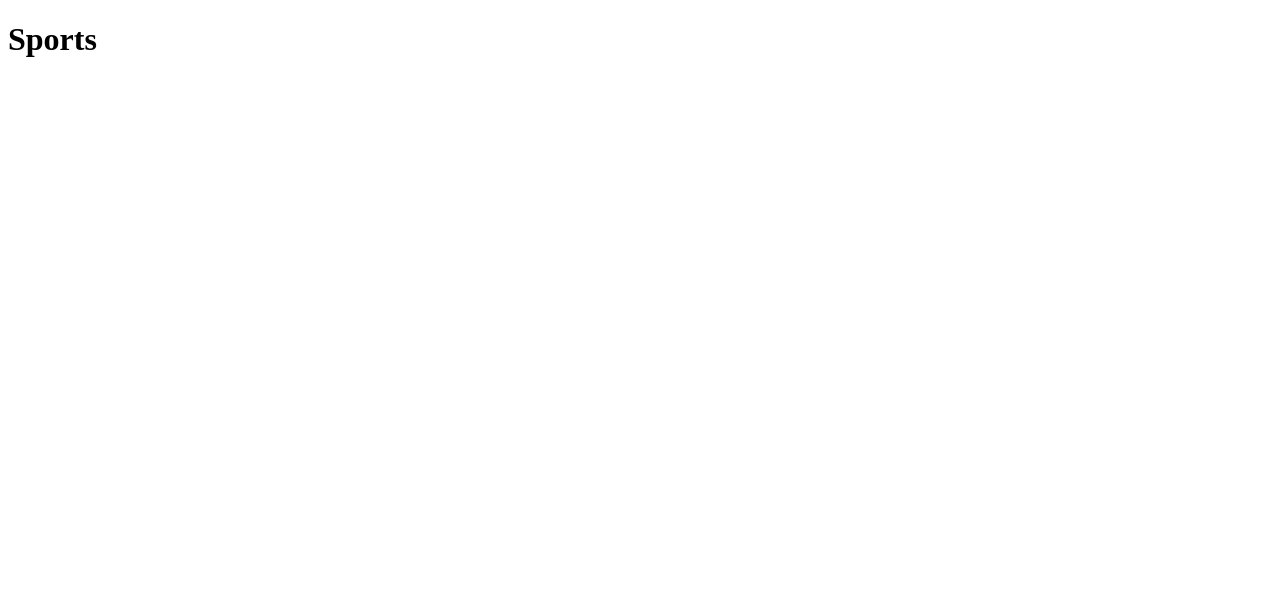
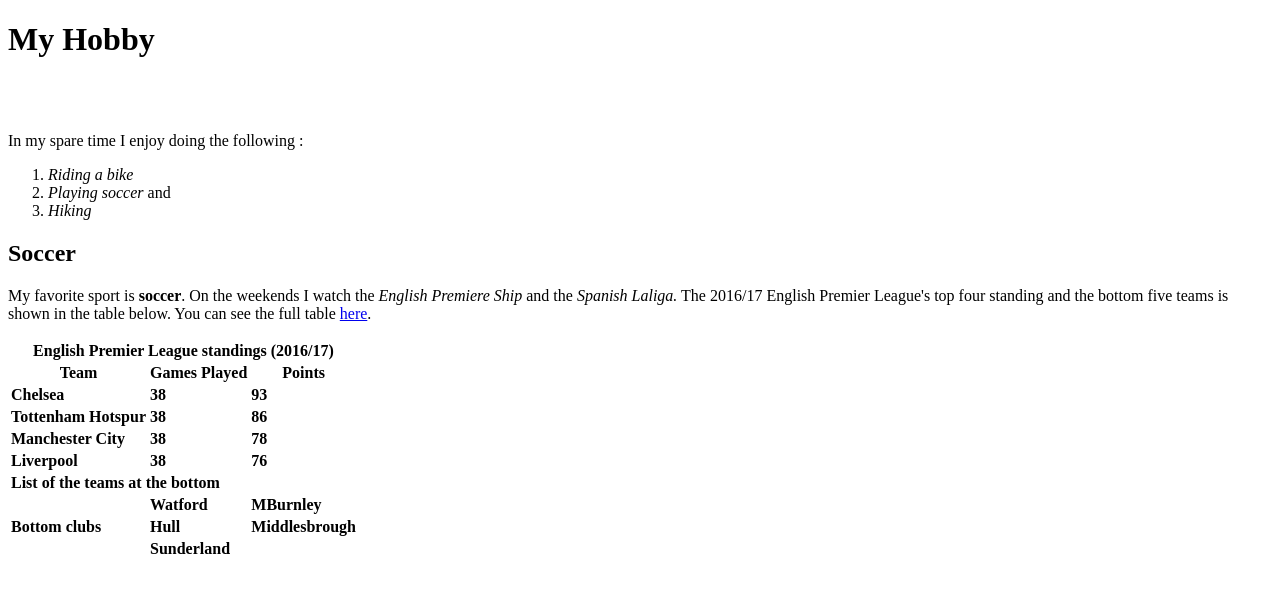
Before and after one commit to FilmonFeMe/FilmonFeMe.github.io, a plain HTML site: page index.html in a window 1280 px wide. Drawn offline with Linux system fonts and the light colour scheme.

Commit message:
Added a hobby and soccer content to the homepage file

```diff
--- a/index.html
+++ b/index.html
@@ -8,8 +8,98 @@
 	</head>
 	<body>
 		<header id="header">
-			<h1>Sports</h1>
+			<h1>My Hobby</h1>
 		</header>
+		<main>
+		<br>
+		<br>
+		<p>In my spare time I enjoy doing the following : </p>
+		<ol>
+			<li><em>Riding a bike</em></li>
+			<li><em>Playing soccer</em> and</li>
+			<li><em>Hiking</em></li>
+		</ol>
+		<h2>Soccer</h2>
+		<p>My favorite sport is <strong>soccer</strong>. On the weekends I watch the <em>English Premiere Ship</em> and the <em>Spanish Laliga.</em> The 2016/17 English Premier League's top four standing and the bottom five teams is shown in the table below. You can see the full table <a href="http://www.bbc.com/sport/football/tables" target="_blank">here</a>.</p>
+		<table id="table1">
+			<tbody>
+				<tr>
+					<th class="title-sub" colspan="3" >English Premier League standings (2016/17)</th>
+				</tr>
+				<tr>
+					<th class="top-left"> Team</th>
+					<th class="top-center"> Games Played</th>
+					<th class="top-right"> Points</th>
+				</tr>
+				<tr class="rows">
+
+					<td colspan="1"><strong>Chelsea</strong> </td>
+
+					<td colspan="1"><strong>38</strong>
+					</td>
+					<td colspan="1"><strong>93</strong>
+					</td>
+
+				</tr>
+				<tr class="rows">
+					<td colspan="1"><strong>Tottenham Hotspur</strong>
+					</td>
+
+					<td colspan="1"><strong>38</strong> </td>
+
+					<td colspan="1"><strong>86</strong>
+					</td>
+
+				</tr>
+				<tr class="rows">
+					<td colspan="1"><strong>Manchester City</strong>
+					</td>
+
+					<td colspan="1"><strong>38</strong> </td>
+
+					<td colspan="1"><strong>78</strong>
+					</td>
+
+				</tr>
+				<tr class="rows">
+					<td colspan="1"><strong>Liverpool</strong>
+					</td>
+
+					<td colspan="1"><strong>38</strong> </td>
+
+					<td colspan="1"><strong>76</strong>
+					</td>
+
+				</tr>
+				<tr >
+					<td colspan="3" ><strong>List of the teams at the bottom</strong>
+					</td>
+
+				</tr>
+
+				<tr class="rows">
+					<td colspan="1" rowspan="3" ><strong>Bottom clubs</strong>
+					</td>
+					<td ><strong>Watford</strong> </td>
+					<td ><strong>MBurnley</strong> </td>
+
+				</tr>
+				<tr class="rows">
+
+					<td ><strong>Hull</strong> </td>
+					<td ><strong>Middlesbrough</strong> </td>
+
+				</tr>
+				<tr class="rows">
+
+					<td ><strong>Sunderland</strong> </td>
+					<td><strong>&nbsp;</strong> </td>
+
+				</tr>
+			</tbody>
+		</table>
+
+		</main>
 
 	</body>
 </html>
```
